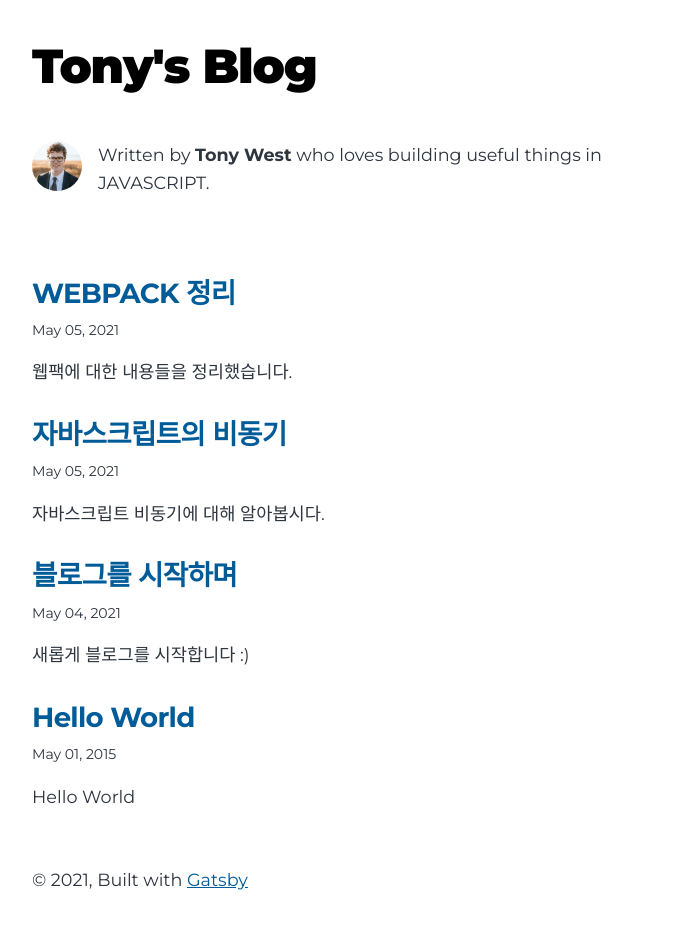
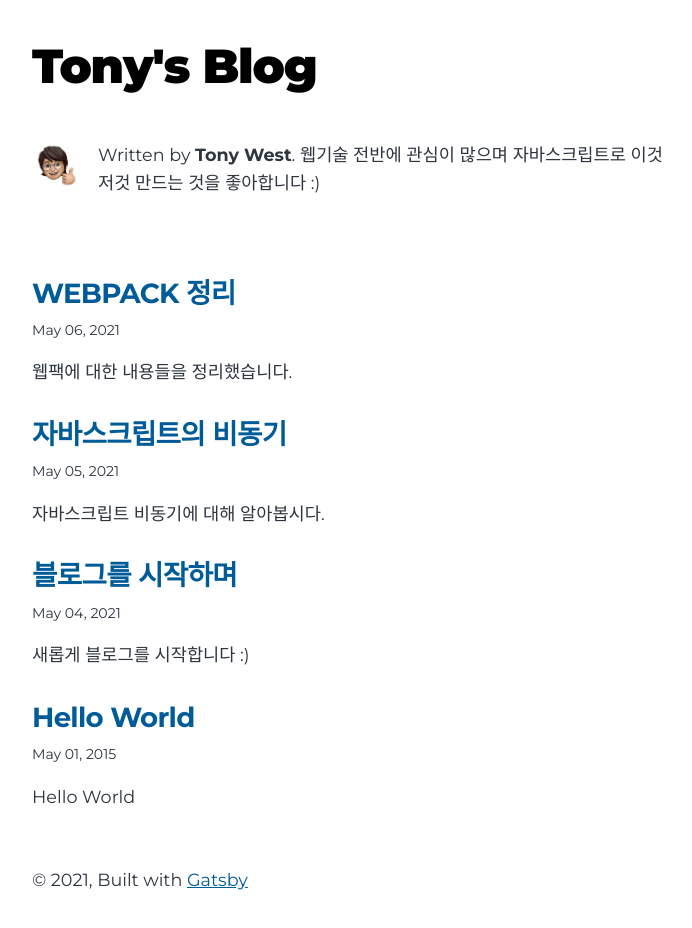
Before and after one commit to tonyw0527/tonyw0527.github.io, a Gatsby site: page / in a window 1280 px wide. Shown: the whole page, without its empty margins (292-984 px from the left). Built offline with nearby package versions, Linux system fonts and the light colour scheme; Gatsby itself is replaced by a stand-in of ours.

Commit message:
Update profile image & bio.js

```diff
--- a/content/blog/webpack/index.md
+++ b/content/blog/webpack/index.md
@@ -1,6 +1,6 @@
 ---
 title: WEBPACK 정리
-date: "2021-05-05T22:24:03.284Z"
+date: "2021-05-06T00:16:03.284Z"
 description: "웹팩에 대한 내용들을 정리했습니다."
 ---
 
--- a/gatsby-config.js
+++ b/gatsby-config.js
@@ -3,7 +3,7 @@ module.exports = {
     title: `Tony's Blog`,
     author: {
       name: `Tony West`,
-      summary: `who loves building useful things in JAVASCRIPT.`,
+      summary: `웹기술 전반에 관심이 많으며 자바스크립트로 이것 저것 만드는 것을 좋아합니다 :)`,
     },
     description: `Tony West's tech blog`,
     siteUrl: `https://tonyw0527.github.io/`,
--- a/src/components/bio.js
+++ b/src/components/bio.js
@@ -36,7 +36,7 @@ const Bio = () => {
         className="bio-avatar"
         layout="fixed"
         formats={["AUTO", "WEBP", "AVIF"]}
-        src="../images/profile-pic.png"
+        src="../images/profile-pic.jpeg"
         width={50}
         height={50}
         quality={95}
@@ -44,7 +44,7 @@ const Bio = () => {
       />
       {author?.name && (
         <p>
-          Written by <strong>{author.name}</strong> {author?.summary || null}
+          Written by <strong>{author.name}</strong>. {author?.summary || null}
           {` `}
           {/* <a href={`https://twitter.com/${social?.twitter || ``}`}>
             You should follow them on Twitter
```
Also changed, not shown: src/images/profile-pic.jpeg (added), src/images/profile-pic.png (deleted).
